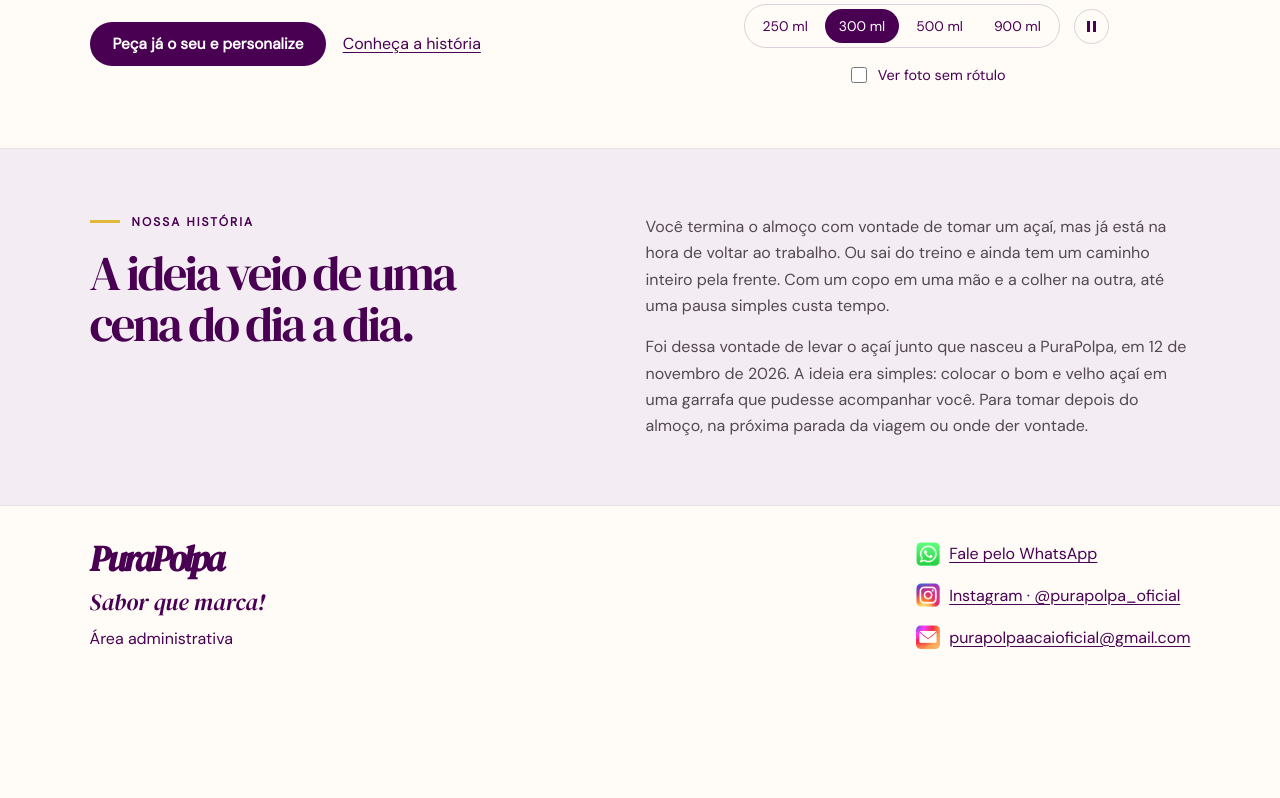
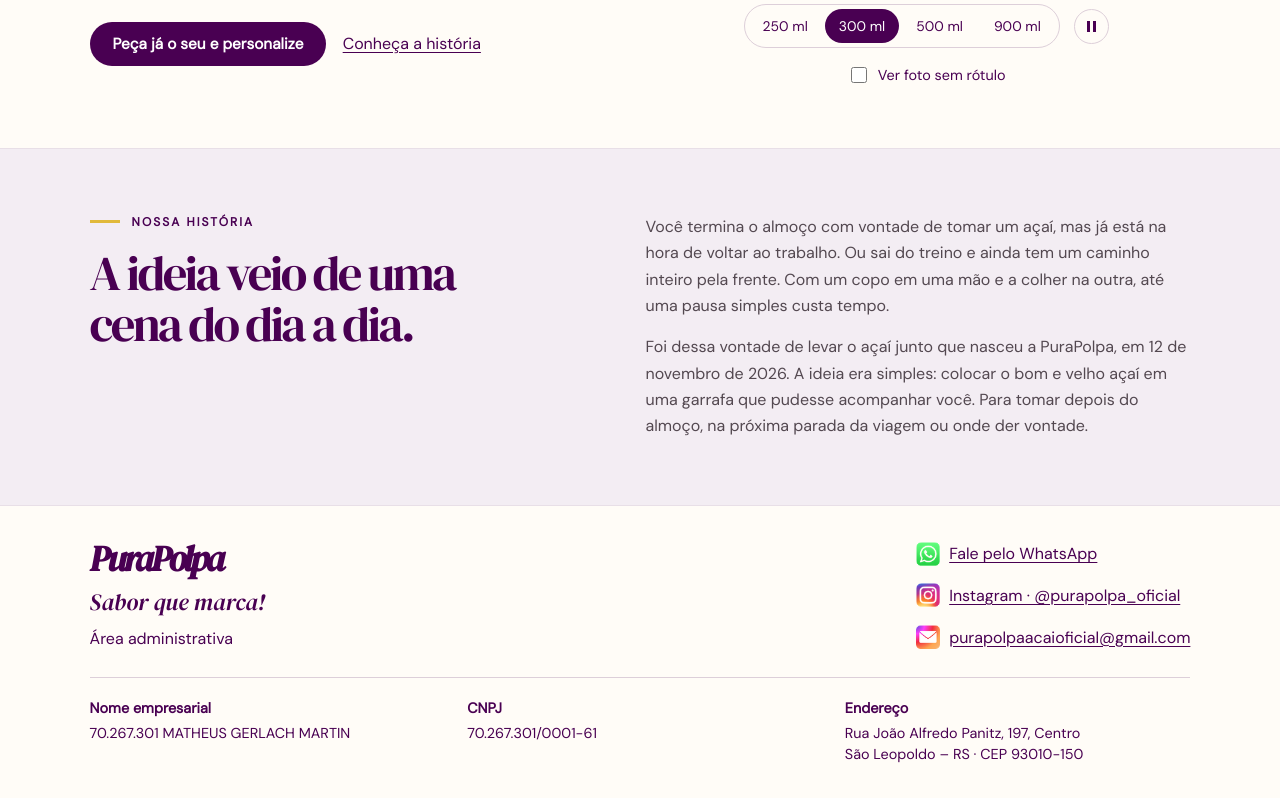
Before and after one commit to MaXh144s/PuraPolpa, a website: page polpapura/dist/index.html in a window 1280 px wide. Shown: the part 597-1395 px from the top of the page. Before the commit the page ends 1282 px from the top, so only its background shows below. Drawn offline with Linux system fonts and the light colour scheme.

Commit message:
Inclui identificação empresarial e endereço no rodapé da vitrine

```diff
--- a/polpapura/dist/estilo.css
+++ b/polpapura/dist/estilo.css
@@ -284,6 +284,19 @@ footer {
   flex: none;
   object-fit: contain;
 }
+.footer-company {
+  flex: 1 0 100%;
+  display: grid;
+  grid-template-columns: repeat(auto-fit, minmax(min(100%, 14rem), 1fr));
+  gap: 1rem 2rem;
+  margin: 0;
+  padding-top: 1.25rem;
+  border-top: 1px solid #ddcfd9;
+  font-size: .9rem;
+  line-height: 1.5;
+}
+.footer-company dt { font-weight: 700; }
+.footer-company dd { margin: .2rem 0 0; }
 footer em {
   font:
     italic 1.45rem Display,
--- a/polpapura/dist/index.html
+++ b/polpapura/dist/index.html
@@ -166,6 +166,20 @@
           <span>purapolpaacaioficial@gmail.com</span>
         </a>
       </address>
+      <dl class="footer-company" aria-label="Dados empresariais">
+        <div>
+          <dt>Nome empresarial</dt>
+          <dd>70.267.301 MATHEUS GERLACH MARTIN</dd>
+        </div>
+        <div>
+          <dt>CNPJ</dt>
+          <dd>70.267.301/0001-61</dd>
+        </div>
+        <div>
+          <dt>Endereço</dt>
+          <dd>Rua João Alfredo Panitz, 197, Centro<br>São Leopoldo – RS · CEP 93010-150</dd>
+        </div>
+      </dl>
     </footer>
   </body>
 </html>
```
